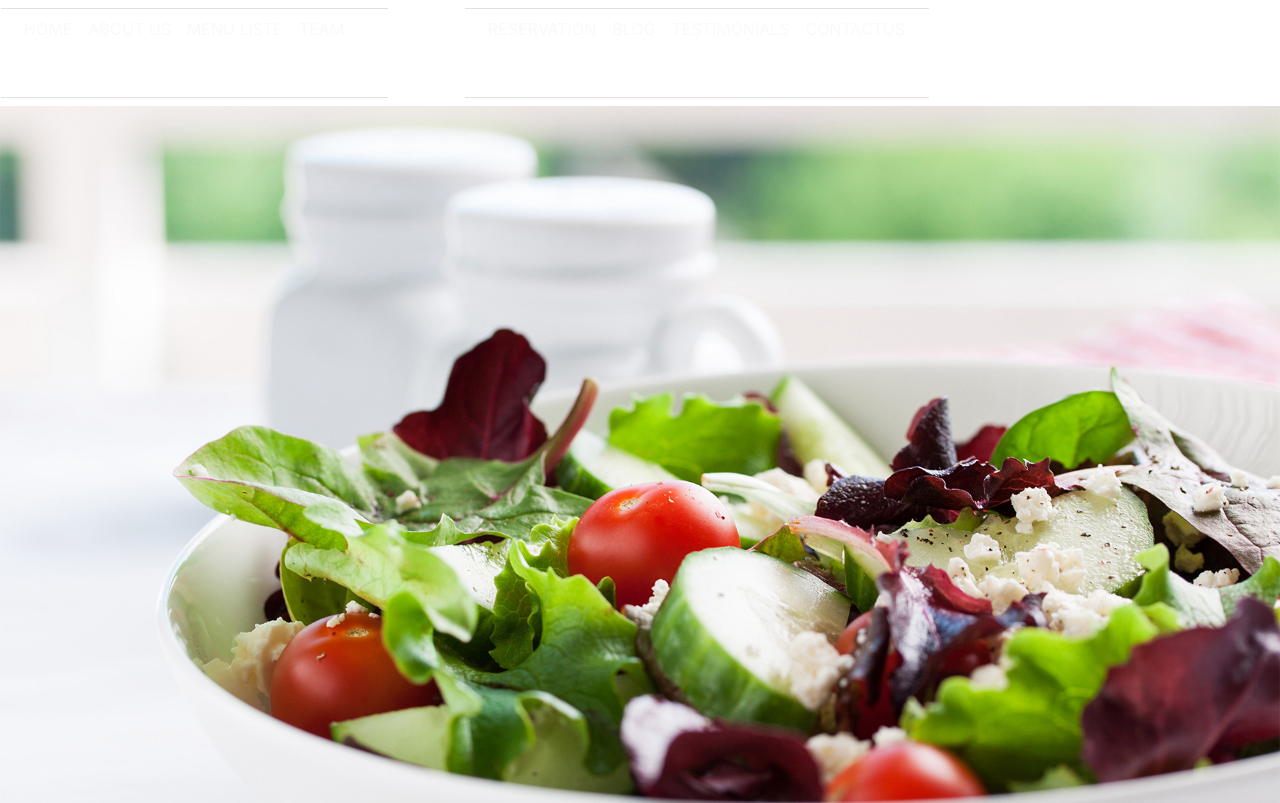
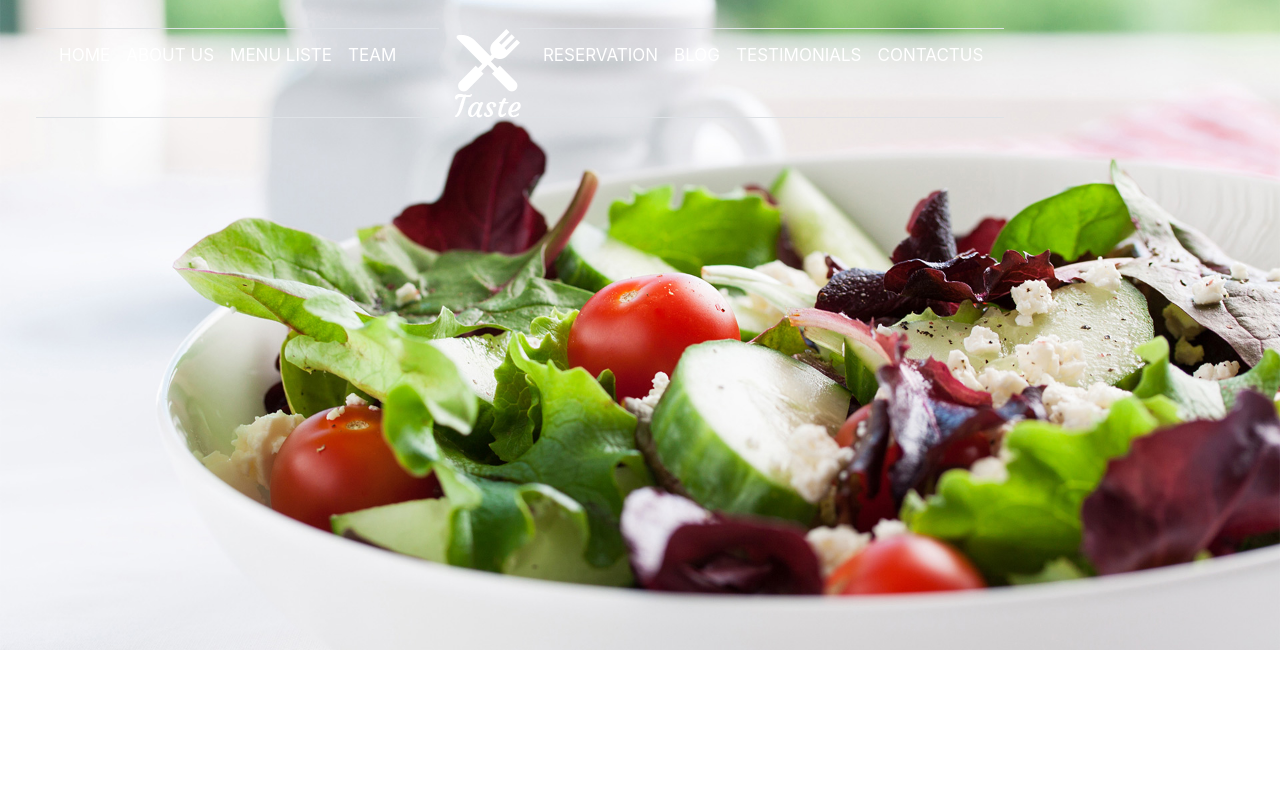
Before and after one commit to Dimah-A/git_bootstrap_les_chefs, a website: page index.html in a window 1280 px wide. Shown: the top 803 px of the page. Drawn offline with nearby package versions, Linux system fonts and the light colour scheme.

Commit message:
bg + nav

```diff
--- a/index.html
+++ b/index.html
@@ -13,29 +13,36 @@
 <body>
 
     <header>
+
          <!--navbar-->
-            <nav class="navbar navbar-expand-lg ">
 
-                <div class="row ">
+
+    <section>
+            <div class="bgimg">
+                <div class="container">
+                    <div class="topnav">
+                          <nav class="navbar navbar-expand-lg ">
+
+                                <div class="row">
 
 
                     <div class="col-5 border-top border-bottom">
                         <div class="collapse navbar-collapse" id="navbarNav">
                             <ul class="navbar-nav">
                                 <li class="nav-item ">
-                                <a class="nav-link text-light" href="#">HOME</a>
+                                <a class="nav-link text-white" href="#">HOME</a>
                                 </li>
 
                                 <li class="nav-item">
-                                    <a class="nav-link text-light" href="#">ABOUT US</a>
+                                    <a class="nav-link text-white" href="#">ABOUT US</a>
                                 </li>
 
                                 <li class="nav-item">
-                                    <a class="nav-link text-light" href="#">MENU LISTE</a>
+                                    <a class="nav-link text-white" href="#">MENU LISTE</a>
                                 </li>
 
                                 <li class="nav-item">
-                                    <a class="nav-link text-light" href="#">TEAM</a>
+                                    <a class="nav-link text-white" href="#">TEAM</a>
                                 </li>
 
                             </ul>
@@ -52,19 +59,19 @@
                             <ul class="navbar-nav">
 
                                 <li class="nav-item active">
-                                <a class="nav-link text-light" href="#">RESERVATION</a>
+                                <a class="nav-link text-white" href="#">RESERVATION</a>
                                 </li>
 
                                 <li class="nav-item">
-                                    <a class="nav-link text-light" href="#">BLOG</a>
+                                    <a class="nav-link text-white" href="#">BLOG</a>
                                 </li>
 
                                 <li class="nav-item">
-                                    <a class="nav-link text-light" href="#">TESTIMONIALS</a>
+                                    <a class="nav-link text-white" href="#">TESTIMONIALS</a>
                                 </li>
 
                                 <li class="nav-item">
-                                    <a class="nav-link text-light" href="#">CONTACTUS</a>
+                                    <a class="nav-link text-white" href="#">CONTACTUS</a>
                                 </li>
 
                             </ul>
@@ -74,9 +81,12 @@
                 </div><!--row-->
             </nav>
 
-    <img class="w-100" src="./public/images/banner1.jpg" >
 
-    </header>
+
+                      </div>
+                    </div>
+                  </div>
+    </section>
 
 
 
--- a/src/sass/style.sass
+++ b/src/sass/style.sass
@@ -6,6 +6,4 @@ $fa-font-path: "../../node_modules/@fortawesome/fontawesome-free/webfonts"
 @import "../../node_modules/@fortawesome/fontawesome-free/scss/fontawesome.scss"
 @import  "../../node_modules/@fortawesome/fontawesome-free/scss/solid.scss"
 @import  "../../node_modules/@fortawesome/fontawesome-free/scss/brands.scss"
-
-heder
-    position: absolute
+$body-bg: none
```
Also changed, not shown: public/css/style.css, 1 other file.
